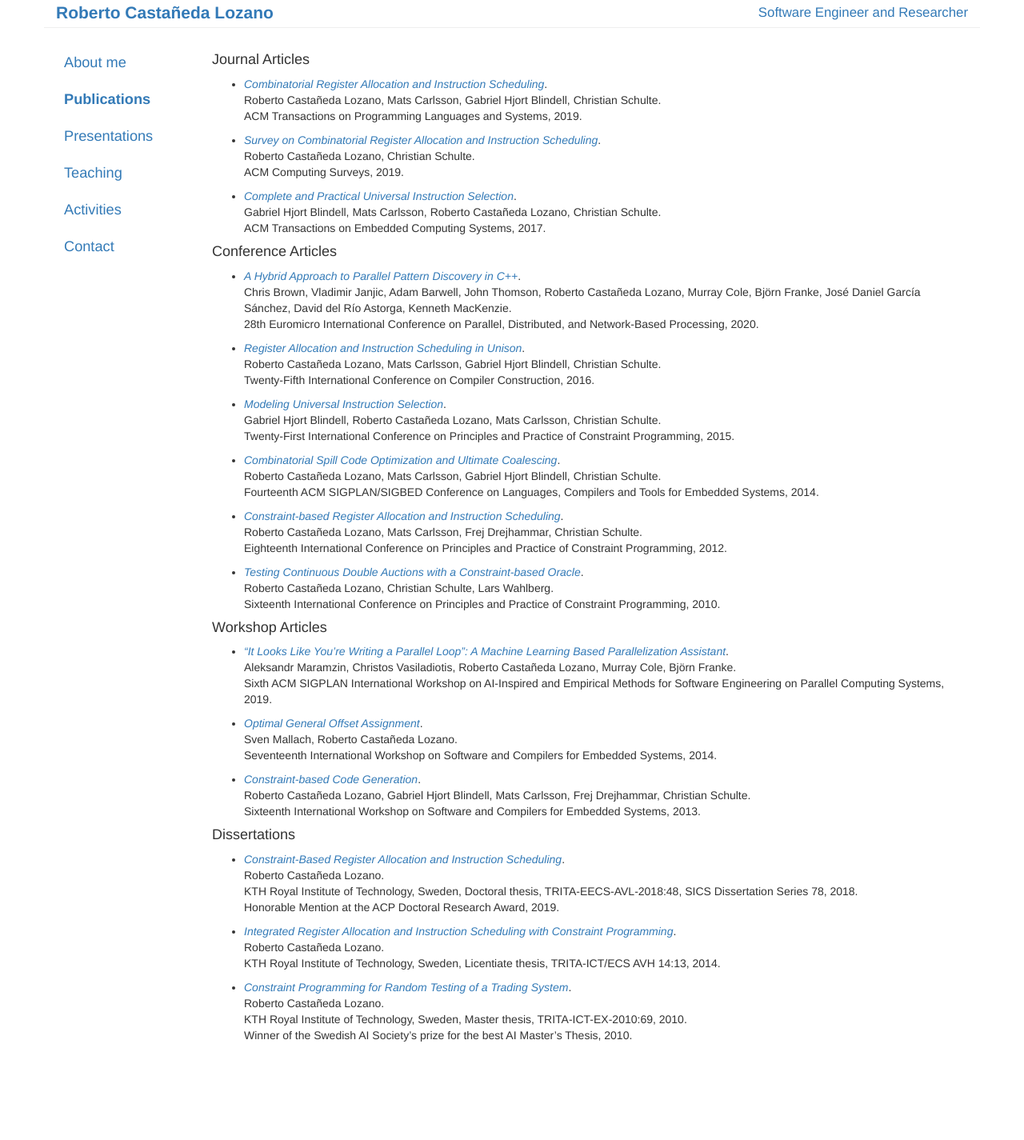
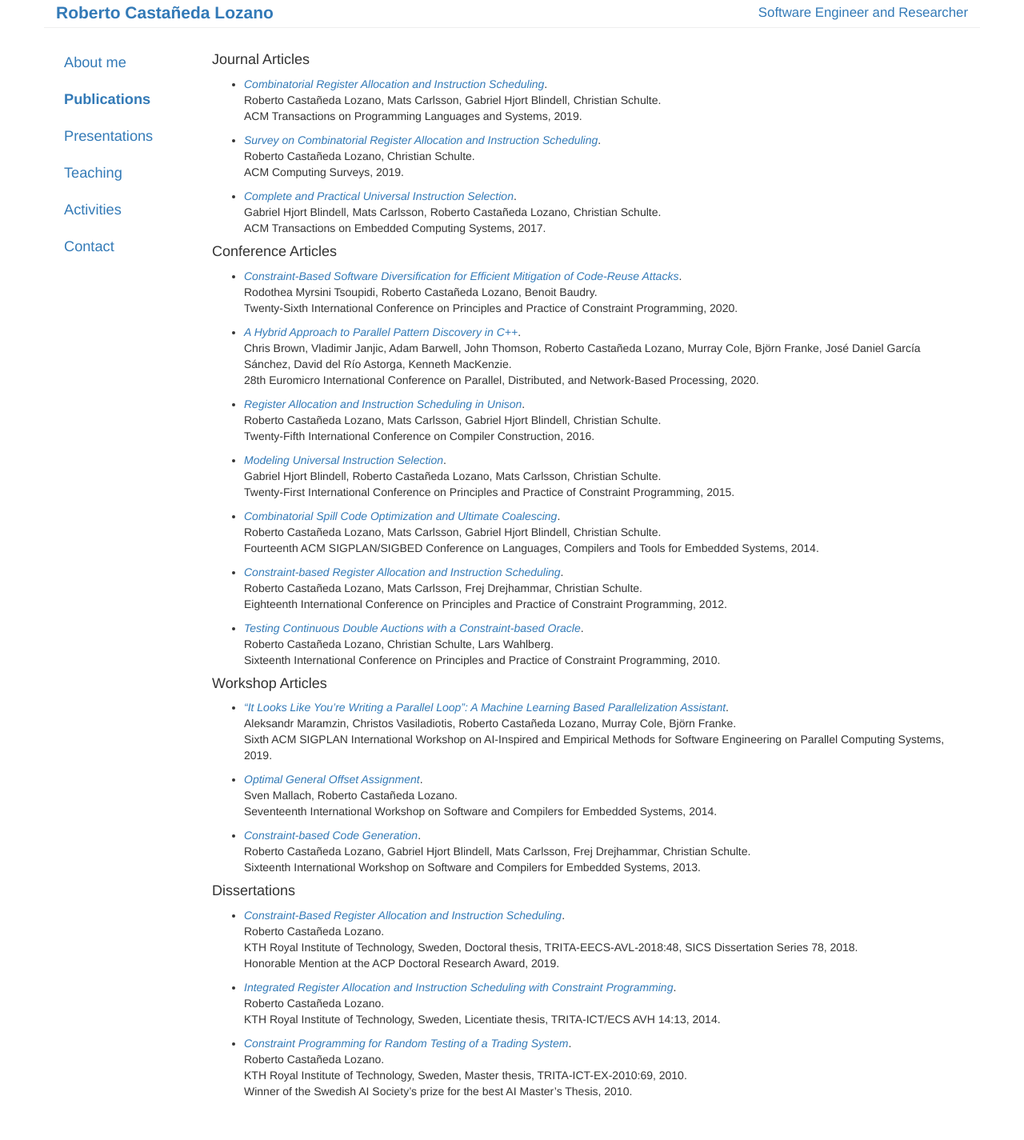
Before and after one commit to robcasloz/robcasloz.github.io, a Jekyll site: the page built from _posts/2010-12-01-publications.md, in a window 1280 px wide. Shown: the whole page at 80% size. Built offline with Jekyll 4.4.1, drawn with Linux system fonts in a browser that asks for light colours; before the commit the page ends 1355 px from its top, so only the background shows below that.

Commit message:
Add preprint

```diff
--- a/_posts/2010-12-01-publications.md
+++ b/_posts/2010-12-01-publications.md
@@ -18,6 +18,10 @@ title: "Publications"
   ACM Transactions on Embedded Computing Systems, 2017.
 
 #### Conference Articles
+
+- [*Constraint-Based Software Diversification for Efficient Mitigation of Code-Reuse Attacks*](/publications/TsoupidiCastanedaEa_CP_2020.pdf).<br />
+  Rodothea Myrsini Tsoupidi, Roberto Castañeda Lozano, Benoit Baudry.<br />
+  Twenty-Sixth International Conference on Principles and Practice of Constraint Programming, 2020.
 
 - [*A Hybrid Approach to Parallel Pattern Discovery in C++*](/publications/BrownJanjicEa_PDP_2020.pdf).<br />
   Chris Brown, Vladimir Janjic, Adam Barwell, John Thomson, Roberto Castañeda Lozano, Murray Cole, Björn Franke, José Daniel García Sánchez, David del Río Astorga, Kenneth MacKenzie.<br />
```
Also changed, not shown: 1 other file.
